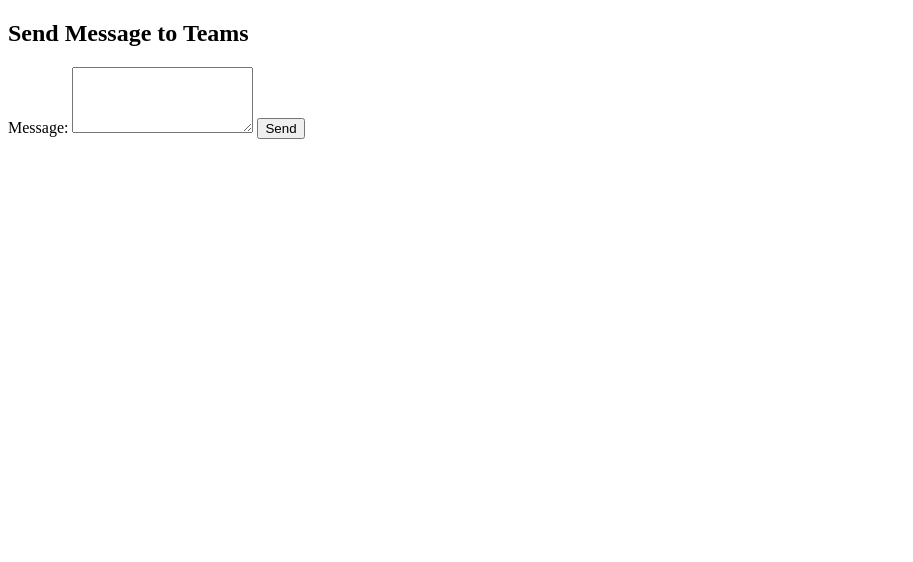
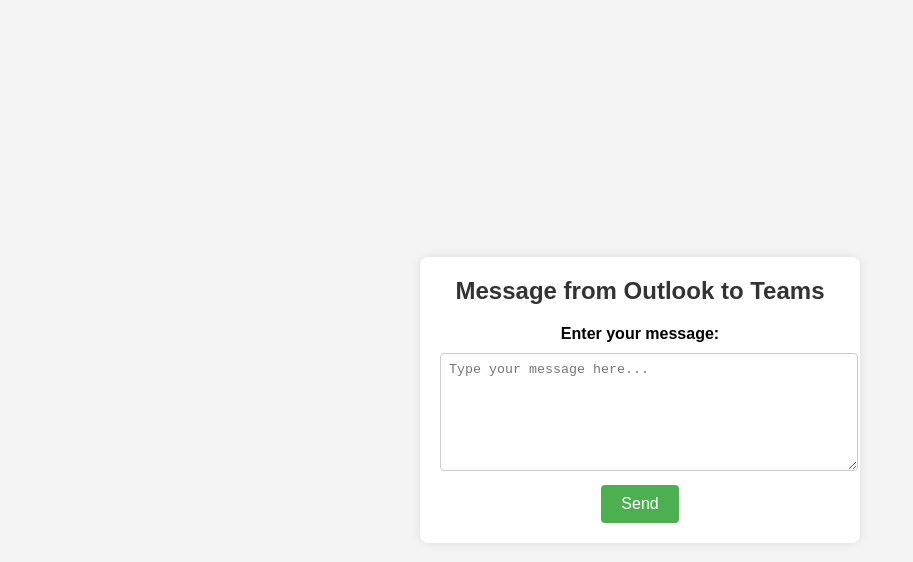
Before and after one commit to prathampatil933/Add-Ins-Testing4, a website: page index.html in a window 1280 px wide. Shown: the whole page, without its empty margins (0-913 px from the left). Drawn offline with nearby package versions, Linux system fonts and the light colour scheme.

Commit message:
Update index.html

```diff
--- a/index.html
+++ b/index.html
@@ -3,15 +3,71 @@
 <head>
     <meta charset="UTF-8">
     <meta name="viewport" content="width=device-width, initial-scale=1.0">
-    <title>Send Message to Teams</title>
+    <title>Message from Outlook to Teams</title>
+    <!-- Include Office JavaScript API -->
+    <script type="text/javascript" src="https://appsforoffice.microsoft.com/lib/1/hosted/office.js"></script>
+    <!-- Include jQuery -->
+    <script src="https://ajax.googleapis.com/ajax/libs/jquery/3.5.1/jquery.min.js"></script>
+    <style>
+        body {
+            font-family: Arial, sans-serif;
+            background-color: #f4f4f4;
+            margin: 0;
+            padding: 0;
+            display: flex;
+            justify-content: center;
+            align-items: center;
+            height: 100vh;
+        }
+        .container {
+            background-color: #fff;
+            border-radius: 8px;
+            padding: 20px;
+            box-shadow: 0 0 10px rgba(0, 0, 0, 0.1);
+            max-width: 400px;
+            width: 100%;
+            text-align: center;
+        }
+        h2 {
+            margin-top: 0;
+            color: #333;
+        }
+        label {
+            font-weight: bold;
+        }
+        textarea {
+            width: 100%;
+            height: 100px;
+            margin: 10px 0;
+            padding: 8px;
+            border: 1px solid #ccc;
+            border-radius: 4px;
+            resize: vertical;
+        }
+        button {
+            background-color: #4CAF50;
+            color: white;
+            padding: 10px 20px;
+            border: none;
+            border-radius: 4px;
+            cursor: pointer;
+            font-size: 16px;
+            transition: background-color 0.3s ease;
+        }
+        button:hover {
+            background-color: #45a049;
+        }
+    </style>
 </head>
 <body>
-    <h2>Send Message to Teams</h2>
-    <form id="messageForm">
-        <label for="message">Message:</label>
-        <textarea id="message" name="message" rows="4" required></textarea>
-        <button type="submit">Send</button>
-    </form>
+    <div class="container">
+        <h2>Message from Outlook to Teams</h2>
+        <form id="messageForm">
+            <label for="message">Enter your message:</label><br>
+            <textarea id="message" name="message" placeholder="Type your message here..." required></textarea><br>
+            <button type="submit">Send</button>
+        </form>
+    </div>
 
     <script>
         document.getElementById('messageForm').addEventListener('submit', function(event) {
```
